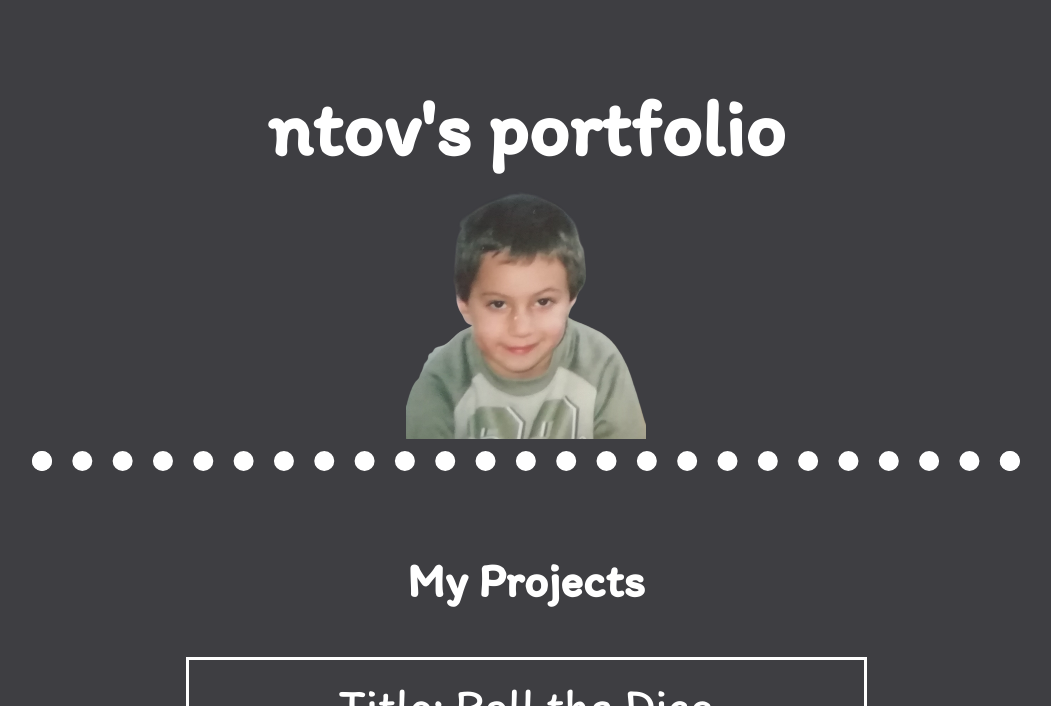
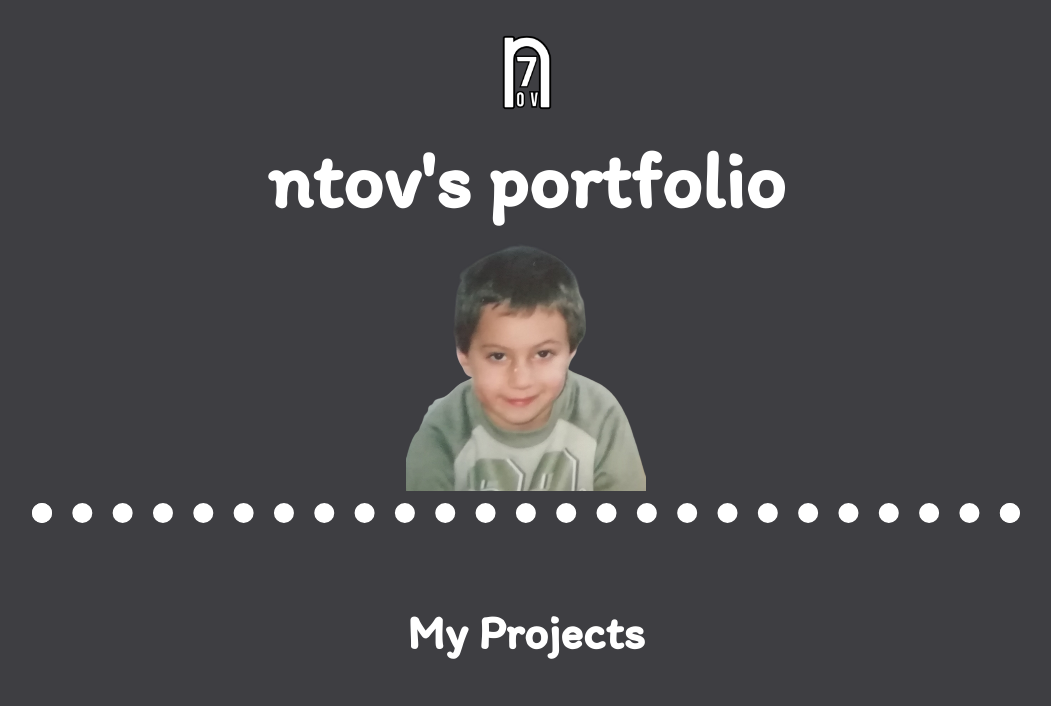
Before and after one commit to nt0v/Simple-Portfolio, a plain HTML site: page index.html in a window 1280 px wide. Shown: the top 706 px of the page, without its empty margins (114-1165 px from the left). Drawn offline with Linux system fonts and the light colour scheme.

Commit message:
Add files via upload

```diff
--- a/index.html
+++ b/index.html
@@ -9,6 +9,9 @@
     <link rel="stylesheet" href="style.css">
 </head>
 <body>
+    <div class="logo">
+        <img src="fav.png">
+    </div>
     <h1>ntov's portfolio</h1>
     <div class="me">
         <img src="me.png">
--- a/style.css
+++ b/style.css
@@ -9,7 +9,7 @@ h1 {
     font-family:'Itim', cursive;
     color: white;
     text-align: center;
-    margin: 5rem auto 0;
+    margin: 1rem auto 0;
     width: fit-content;
 }
 
@@ -20,6 +20,15 @@ h3 {
     text-align: center;
     margin: 5rem auto 3rem;
     width: fit-content;
+}
+
+.logo {
+    width: fit-content;
+    margin: 2rem auto 0;
+}
+
+.logo img {
+    width: 5rem;
 }
 
 .me {
```
